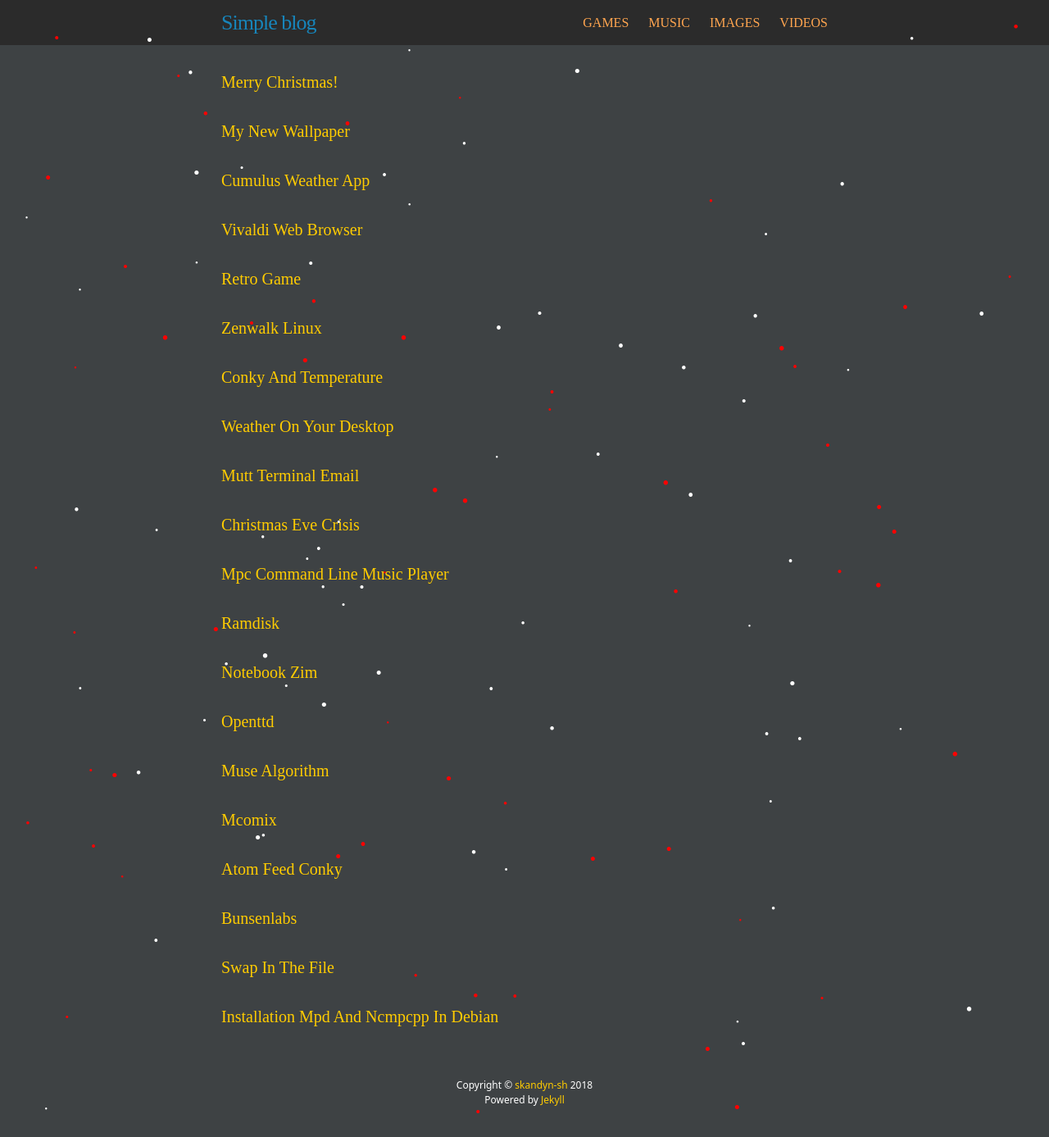
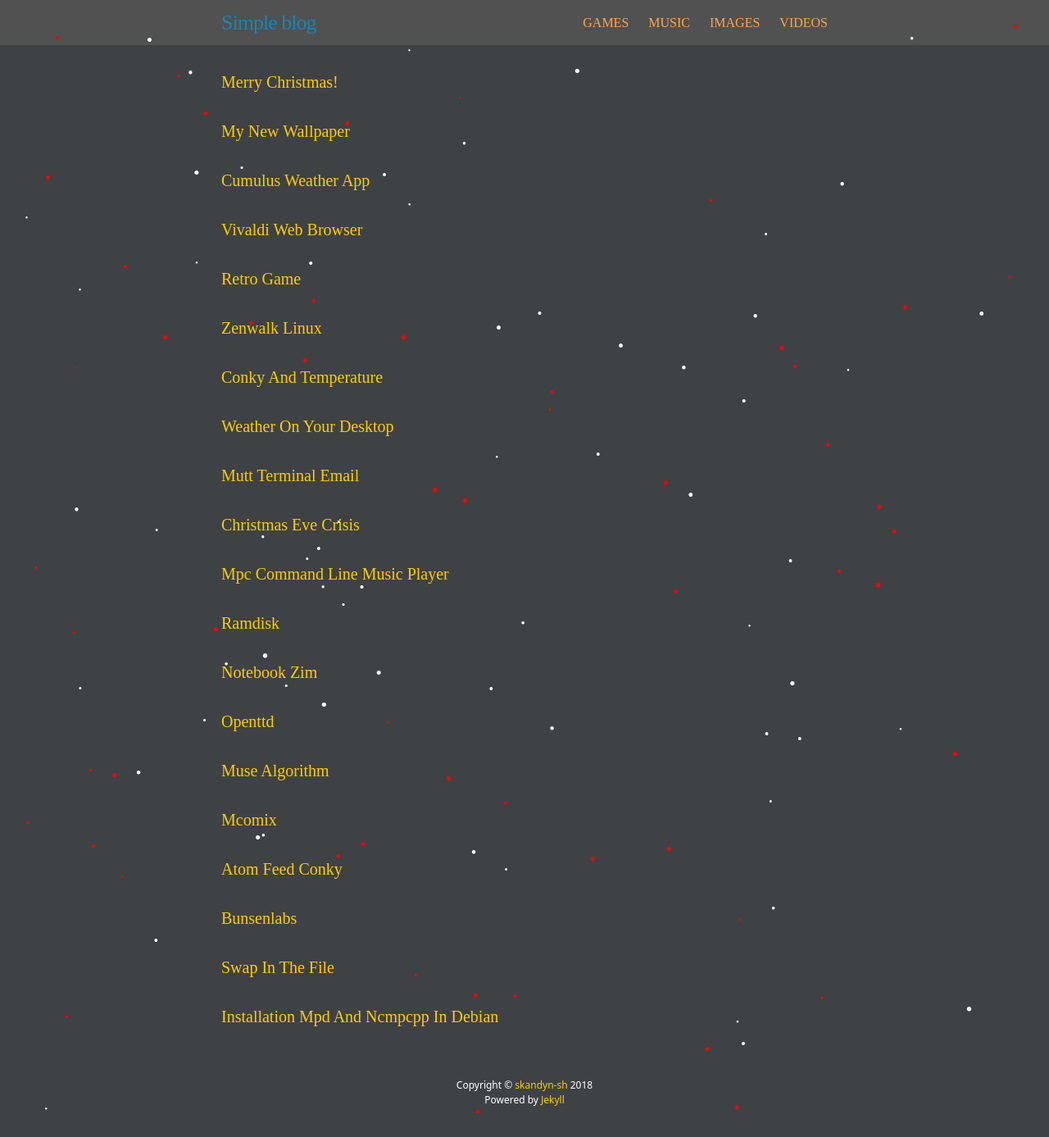
Before and after one commit to skandyn-sh/skandyn-sh.github.io, a Jekyll site: the page built from index.html, in a window 1280 px wide. Shown: the whole page at 82% size. Built offline with Jekyll 4.4.1, drawn with Linux system fonts in a browser that asks for light colours; nearby versions of some CDN libraries; library files that are not in the unit come from our copies; comment, search, counter and statistics services are not loaded.

Commit message:
Update _layout.scss

```diff
--- a/_sass/_layout.scss
+++ b/_sass/_layout.scss
@@ -3,7 +3,7 @@
  */
 .site-header {
     height: 55px;
-    background-color: #2b2b2b;
+    background-color: #515151;
     position: relative;
     width: 100%;
  }
```
